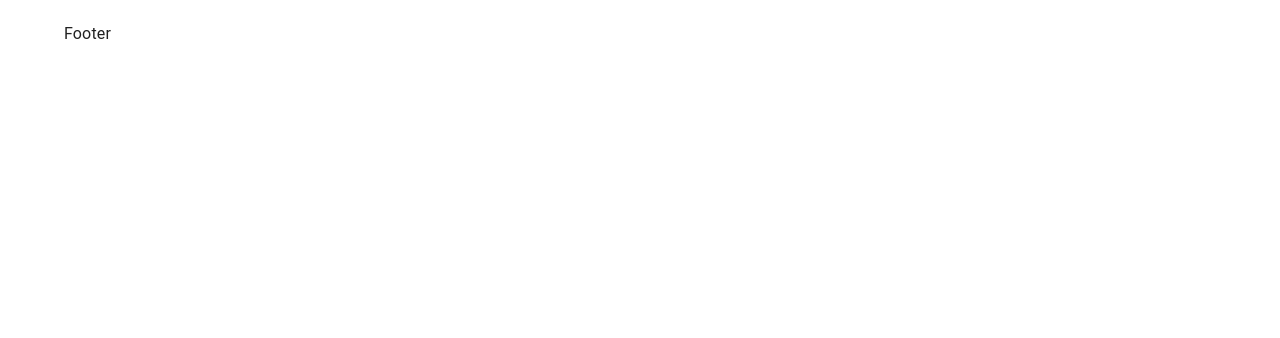
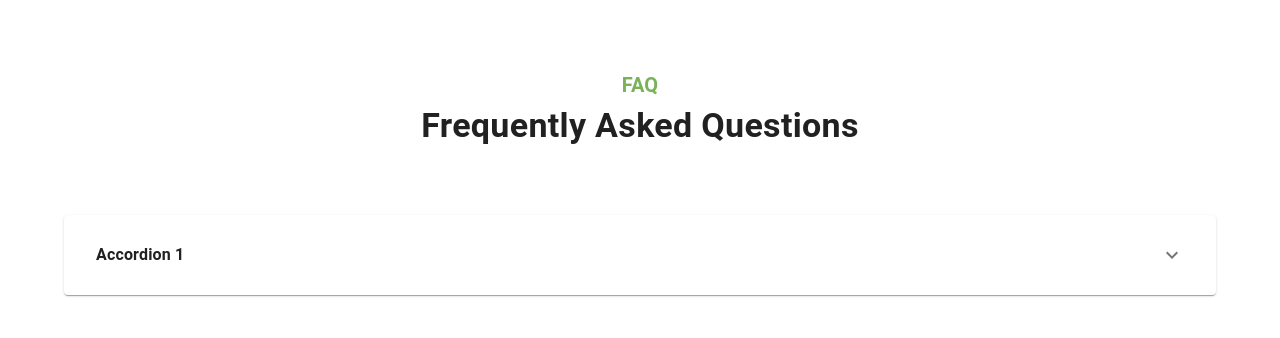
Before and after one commit to RayhanalKavey/simple-landing-page-with-react-material-UI, a React (Create React App) app: page / in a window 1280 px wide. Shown: the part 2251-2589 px from the top of the page. Before the commit the page ends 2297 px from the top, so only its background shows below. Built offline with nearby package versions, Linux system fonts and the light colour scheme.

Commit message:
Add faq section and modify ourwork section.

```diff
--- /dev/null
+++ b/src/components/Accordion/CustomAccordion.js
@@ -0,0 +1,38 @@
+import React from "react";
+import Accordion from "@mui/material/Accordion";
+import AccordionSummary from "@mui/material/AccordionSummary";
+import AccordionDetails from "@mui/material/AccordionDetails";
+import Typography from "@mui/material/Typography";
+import ExpandMoreIcon from "@mui/icons-material/ExpandMore";
+
+const CustomAccordion = () => {
+  return (
+    <Accordion sx={{ p: 2 }}>
+      <AccordionSummary
+        expandIcon={<ExpandMoreIcon />}
+        aria-controls="panel1a-content"
+        id="panel1a-header"
+        sx={{
+          "& p": {
+            fontWeight: "bold",
+          },
+          "& .Mui-expanded": {
+            "& p": {
+              color: "primary.green",
+            },
+          },
+        }}
+      >
+        <Typography>Accordion 1</Typography>
+      </AccordionSummary>
+      <AccordionDetails>
+        <Typography>
+          Lorem ipsum dolor sit amet, consectetur adipiscing elit. Suspendisse
+          malesuada lacus ex, sit amet blandit leo lobortis eget.
+        </Typography>
+      </AccordionDetails>
+    </Accordion>
+  );
+};
+
+export default CustomAccordion;
--- /dev/null
+++ b/src/pages/home/FAQ/Faq.js
@@ -0,0 +1,20 @@
+import { Box } from "@mui/material";
+import React from "react";
+import CustomAccordion from "../../../components/Accordion/CustomAccordion";
+import SectionTitle from "../../../components/SectionTitle/SectionTitle";
+
+const Faq = () => {
+  return (
+    <Box>
+      <SectionTitle
+        title="Frequently Asked Questions"
+        colored="FAQ"
+      ></SectionTitle>
+      <Box>
+        <CustomAccordion></CustomAccordion>
+      </Box>
+    </Box>
+  );
+};
+
+export default Faq;
--- a/src/pages/home/Home/Home.js
+++ b/src/pages/home/Home/Home.js
@@ -1,6 +1,7 @@
 import React from "react";
 import Brands from "../Brands/Brands";
 import ExperimentalComponent from "../ExperimentalComponent/ExperimentalComponent";
+import Faq from "../FAQ/Faq";
 import HeroCard from "../HeroCard/HeroCard";
 import HeroSection from "../HeroSection/HeroSection";
 import OurWorks from "../OurWorks/OurWorks";
@@ -13,6 +14,7 @@ const Home = () => {
       <Brands></Brands>
       <Services></Services>
       <OurWorks></OurWorks>
+      <Faq></Faq>
     </div>
   );
 };
--- a/src/pages/home/OurWorks/CreativeCard.js
+++ b/src/pages/home/OurWorks/CreativeCard.js
@@ -1,9 +1,7 @@
 import React from "react";
 import Card from "@mui/material/Card";
-import CardActions from "@mui/material/CardActions";
 import CardContent from "@mui/material/CardContent";
 import CardMedia from "@mui/material/CardMedia";
-import Button from "@mui/material/Button";
 import Typography from "@mui/material/Typography";
 import { Box, IconButton, useTheme } from "@mui/material";
 import AddIcon from "@mui/icons-material/Add";
--- a/src/pages/home/OurWorks/OurWorks.js
+++ b/src/pages/home/OurWorks/OurWorks.js
@@ -18,7 +18,11 @@ const OurWorks = () => {
     setValue(newValue);
   };
   return (
-    <Box>
+    <Box
+      sx={{
+        mb: "5.5rem",
+      }}
+    >
       {/* Heading section */}
 
       <Box
@@ -40,7 +44,19 @@ const OurWorks = () => {
             sx={{ textAlign: "left", mb: 0 }}
           ></SectionTitle>
         </Box>
-        <Box sx={{ display: "flex", space: 2, alignItems: "center" }}>
+        <Box
+          sx={{
+            display: "flex",
+            space: 2,
+            alignItems: "center",
+            flexDirection: {
+              xs: "column",
+              sm: "column",
+              md: "column",
+              lg: "row",
+            },
+          }}
+        >
           <Box>
             <Tabs
               value={value}
@@ -66,7 +82,7 @@ const OurWorks = () => {
             </Tabs>
           </Box>
 
-          <Box>
+          <Box sx={{ width: "full" }}>
             <IconButton
               sx={{ border: "1px solid black", mr: 2 }}
               onClick={() => setValue(value - 1)}
--- a/src/pages/shared/Header/Header.js
+++ b/src/pages/shared/Header/Header.js
@@ -57,6 +57,7 @@ export default function Header(props) {
         sx={{
           backgroundColor: "transparent",
           boxShadow: "none",
+          position: "static",
         }}
       >
         <Container>
```
